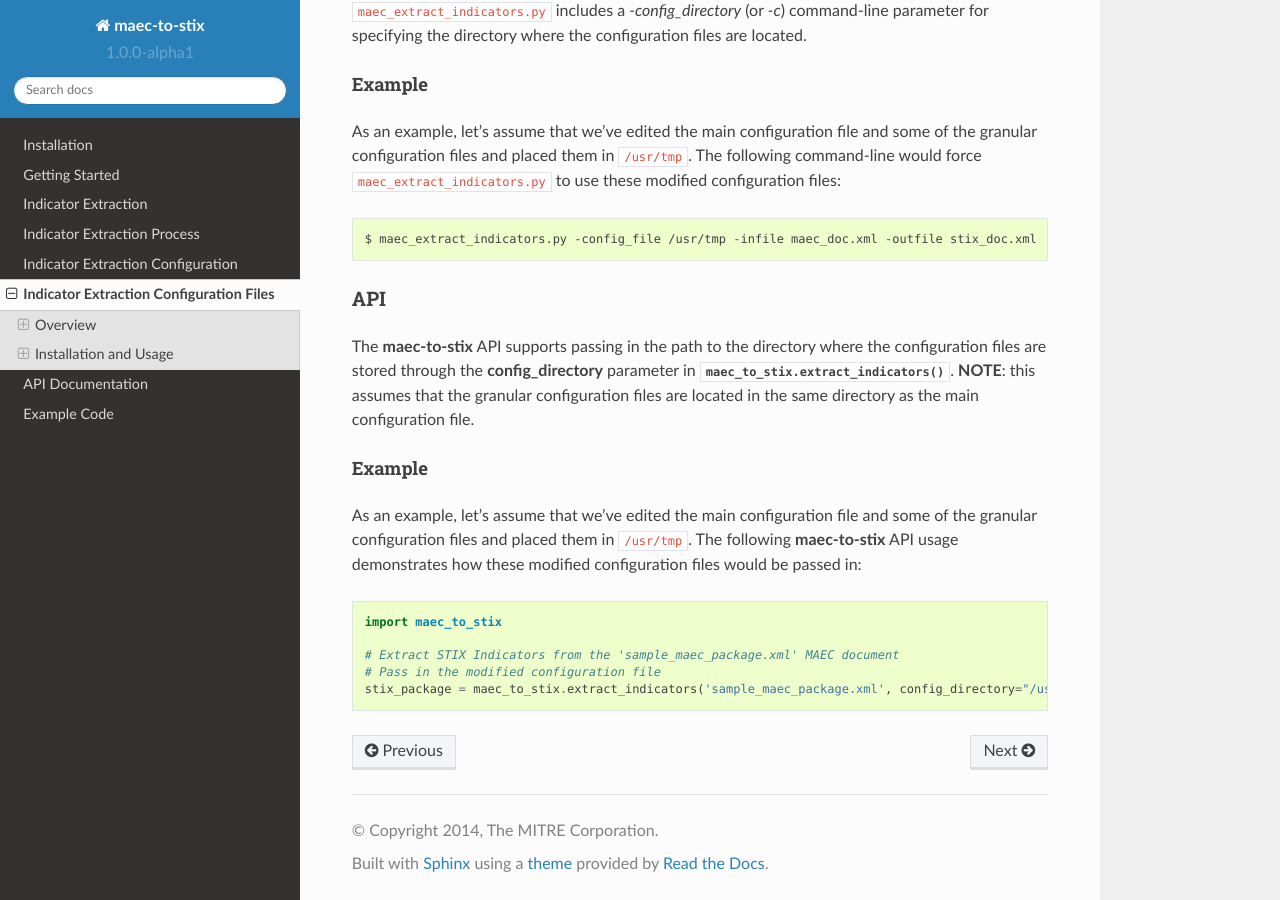
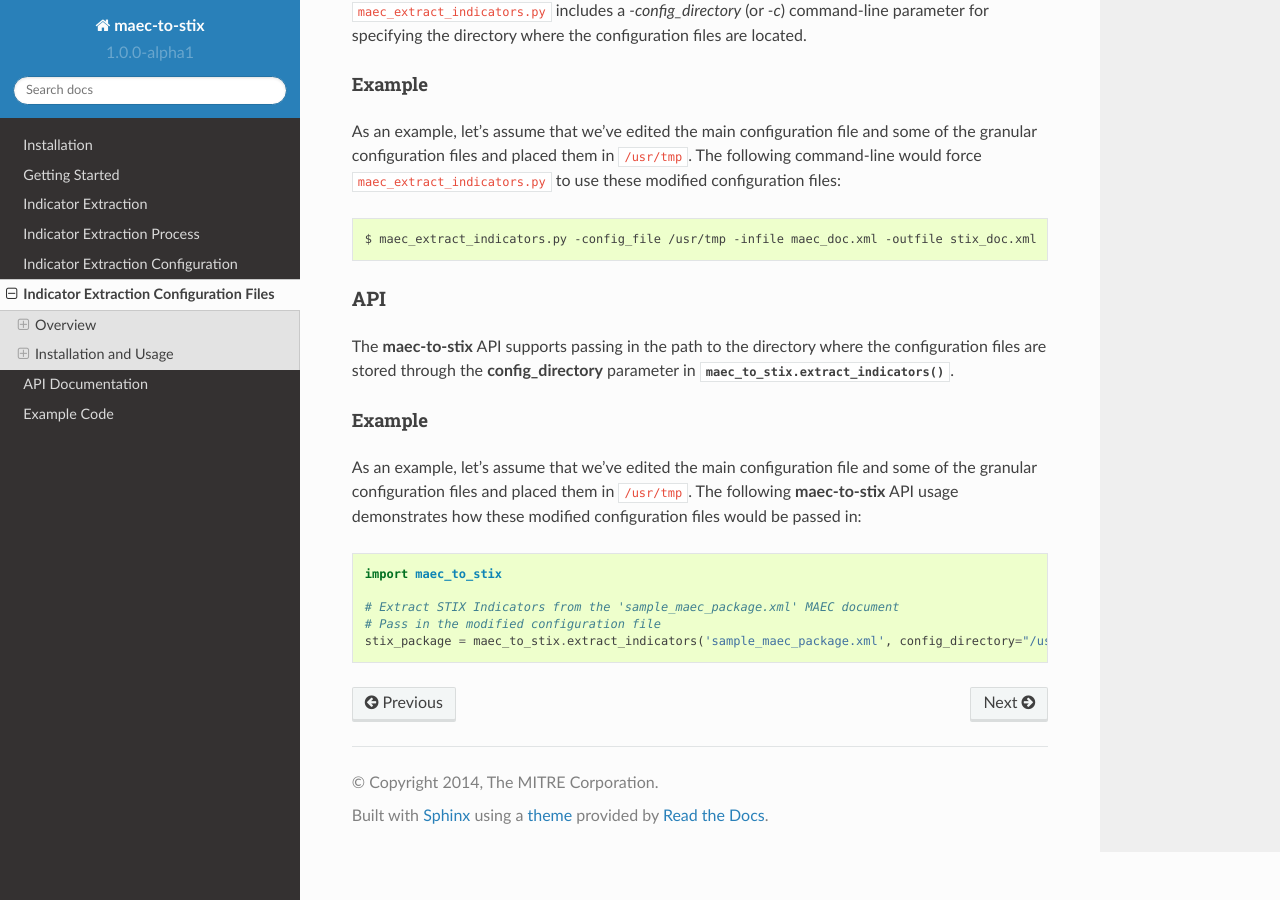
Before and after one commit to MAECProject/maec-to-stix, a Sphinx documentation site: the page built from docs/indicator_extraction/config_files.rst, in a window 1280 px wide and 900 px high, scrolled down 1720 px. Built offline with Sphinx 7.4.7 and the Read the Docs theme 2.0.0, drawn with Linux system fonts in a browser that asks for light colours.

Commit message:
Removed some extraneous text

```diff
--- a/docs/indicator_extraction/config_files.rst
+++ b/docs/indicator_extraction/config_files.rst
@@ -89,9 +89,7 @@ API
 ~~~
 The **maec-to-stix** API supports passing in the path to the directory where the
 configuration files are stored through the **config_directory** parameter in
-:meth:`maec_to_stix.extract_indicators`. **NOTE**: this assumes that the
-granular configuration files are located in the same directory as the main
-configuration file.
+:meth:`maec_to_stix.extract_indicators`.
 
 Example
 ^^^^^^^
```
